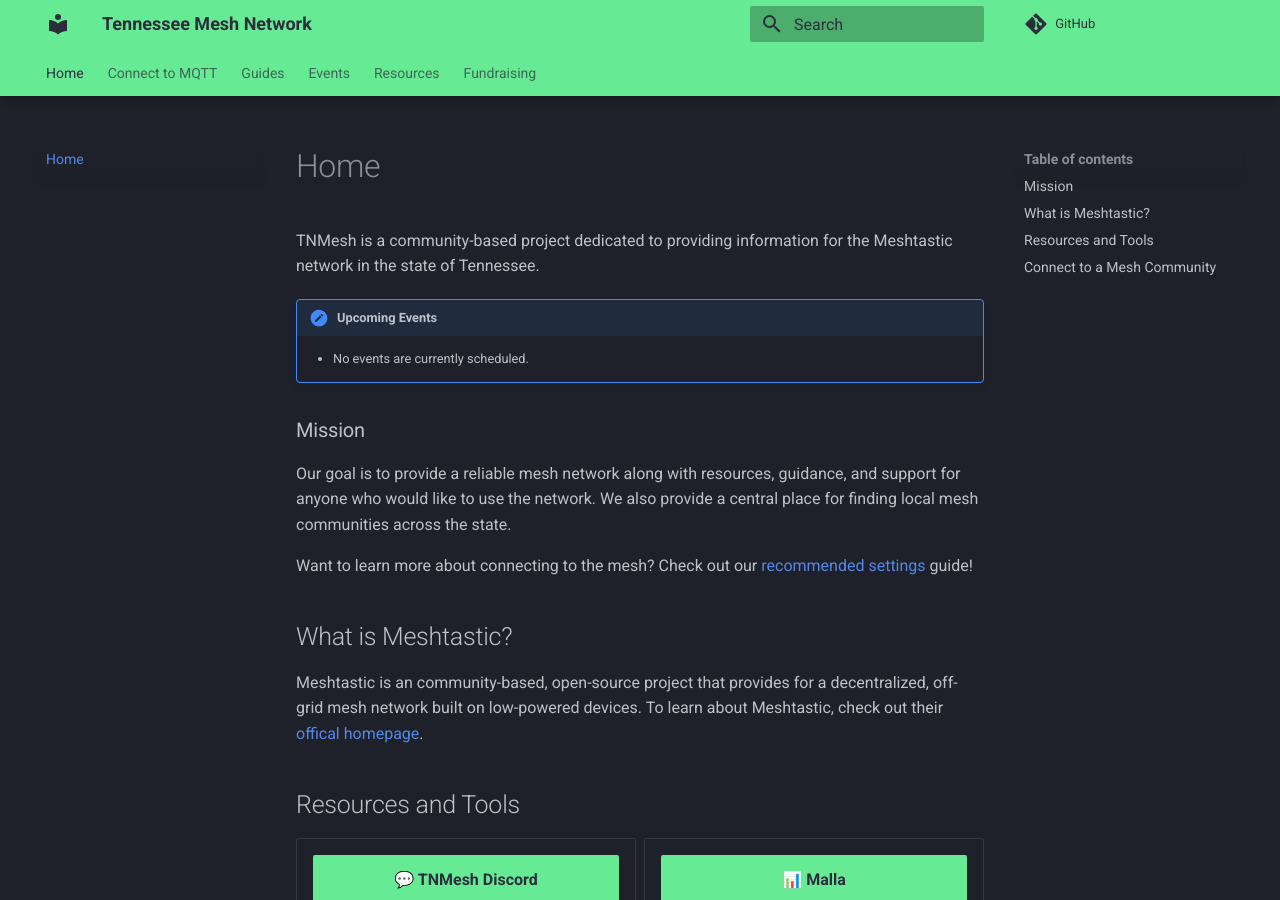
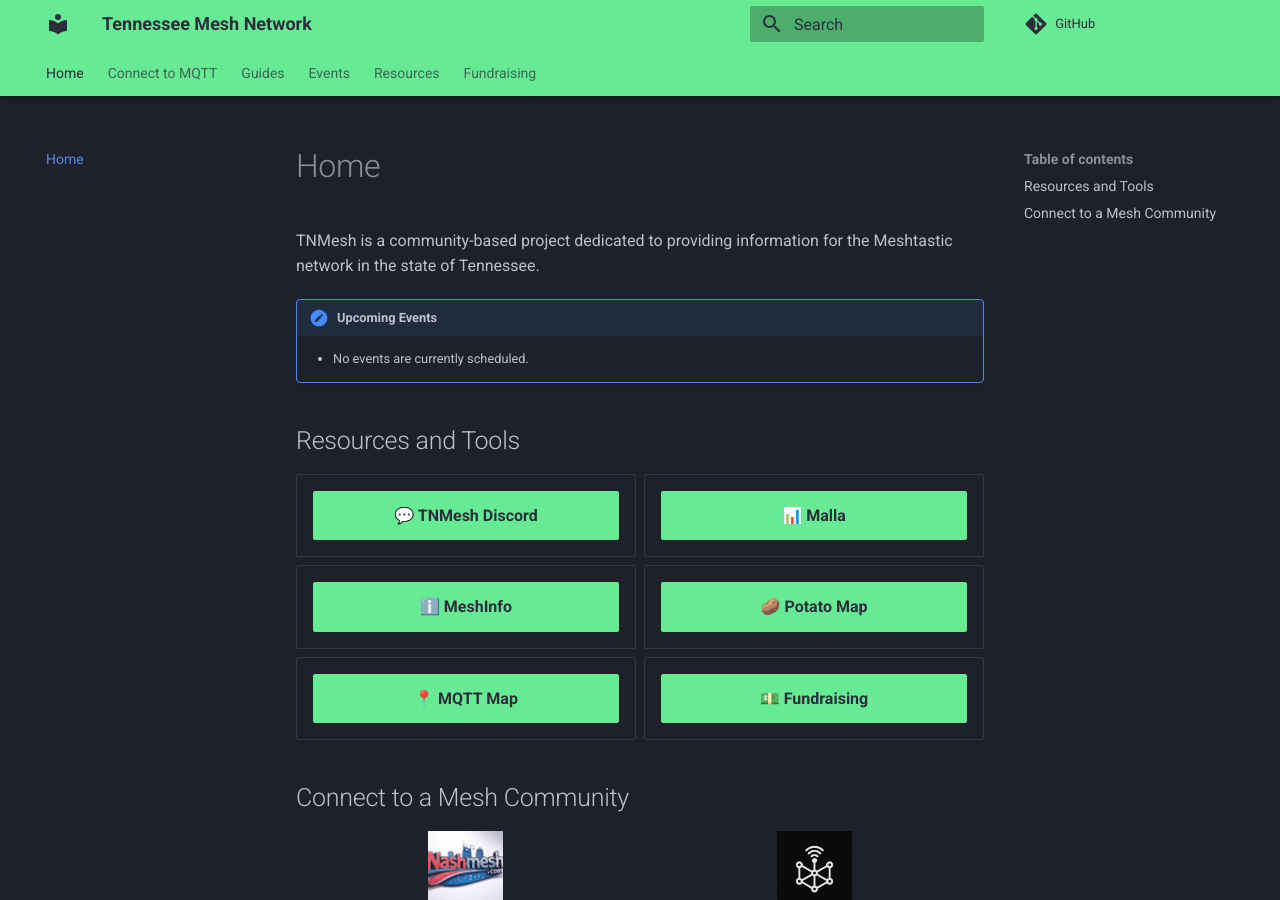
Before and after one commit to tnmesh/homepage, an MkDocs documentation site: the page built from docs/index.md, in a window 1280 px wide and 900 px high. Built offline with MkDocs 1.6.1 and Material for MkDocs 9.7.7, drawn with Linux system fonts in a browser that asks for light colours; comment, search, counter and statistics services are not loaded.

Commit message:
Update index.md by removing mission and Meshtastic info
Removed mission statement and description of Meshtastic.

```diff
--- a/docs/index.md
+++ b/docs/index.md
@@ -4,17 +4,6 @@
 !!! note "Upcoming Events"
 
     - No events are currently scheduled.
-
-### Mission
-Our goal is to provide a reliable mesh network along with resources, guidance, and support for anyone who would like to use the network.
-We also provide a central place for finding local mesh communities across the state.
-
-Want to learn more about connecting to the mesh? Check out our [recommended settings](/guides/settings) guide!
-
-## What is Meshtastic?
-Meshtastic is an community-based, open-source project that provides for a decentralized, off-grid mesh network built on low-powered devices.
-To learn about Meshtastic, check out their [offical homepage](https://meshtastic.org).
-
 
 ## Resources and Tools
 <div class="grid cards" markdown>
```
